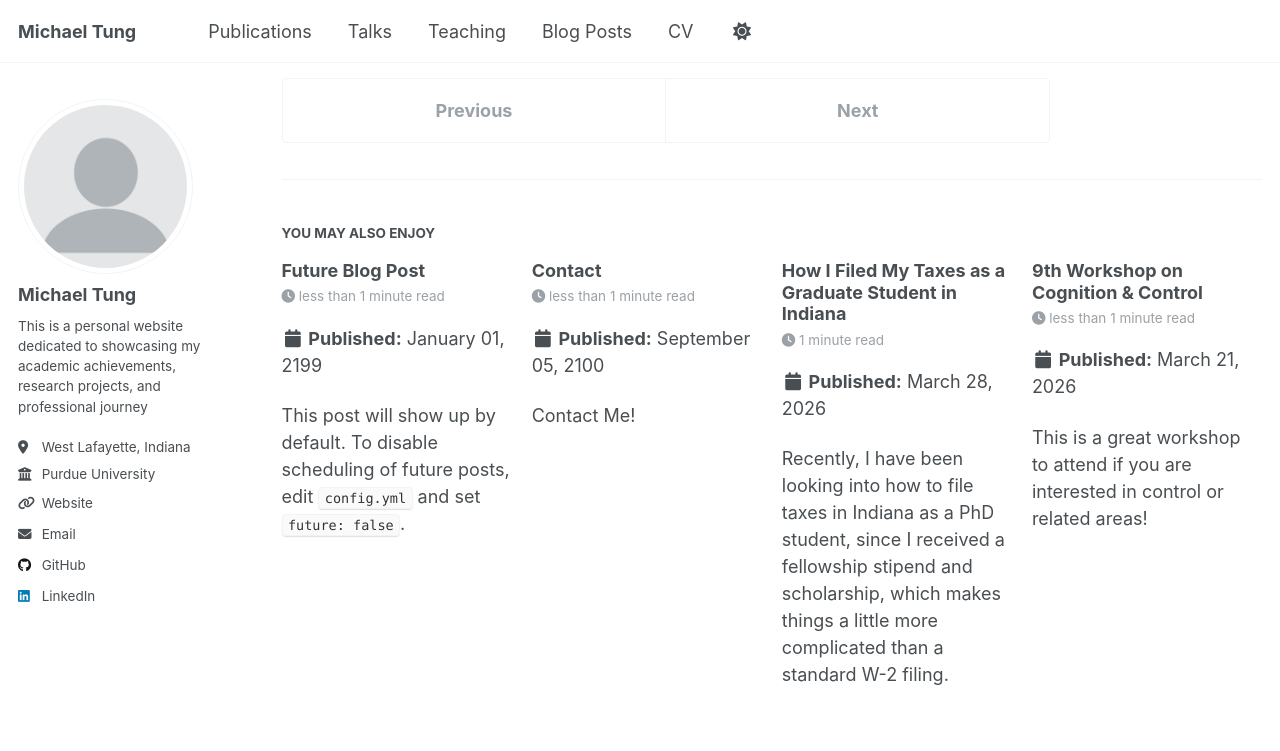
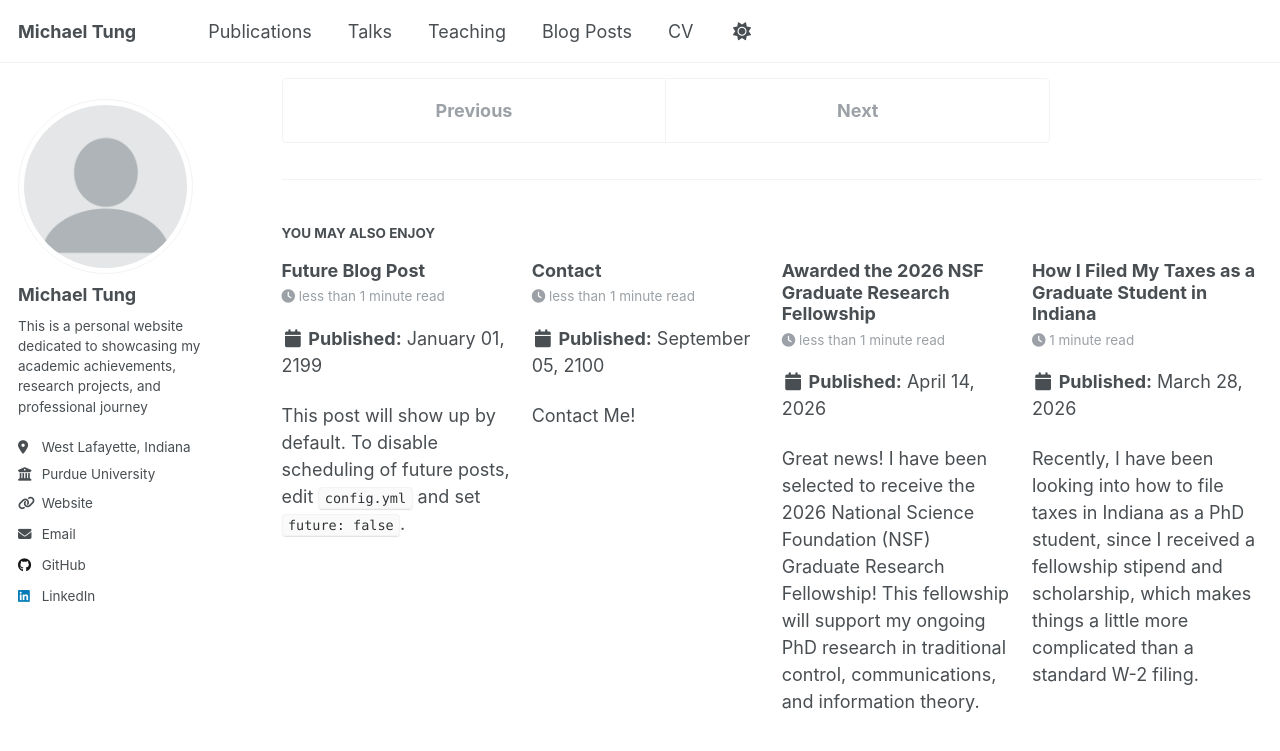
Before and after one commit to GodKnowss/GodKnowss.github.io, a Jekyll site: the page built from _posts/2025/2025-12-30-Purdue-Courseworks.md, in a window 1280 px wide and 900 px high, scrolled down 1422 px. Shown: the top 751 px of the window. Built offline with Jekyll 4.4.1, drawn with Linux system fonts in a browser that asks for light colours; a script that is not in the unit is left out; some of the changed text lies outside the part shown.

Commit message:
add NSF award and update posts

```diff
--- a/_pages/cv.md
+++ b/_pages/cv.md
@@ -24,7 +24,7 @@ Education
 
 Research Experience
 ======
-* Aug 2025 - Present: **Graduate Research Fellow** <br>
+* Aug 2025 - Present: **NSF Graduate Research Fellow & Ross Fellow** <br>
   _TSAC Laboratory, Purdue University, West Lafayette, Indiana_
 	* Wireless communication systems and Information Theory.
 	* Developing a new active feedback coding scheme for 5G/6G systems to improve SNR performance and lower encoding/decoding complexity.
@@ -72,8 +72,11 @@ Work & Project Experience
 
 Awards & Honors
 ======
+* **NSF Graduate Research Fellowship Program (GRFP)**, **_National Science Foundation_**, 2026
+	* NSF graduate fellowship supporting outstanding doctoral students in STEM fields.
+
 * **Ross Fellowship**, **_Purdue University_**, 2025
-	* A competitive, fully funded 4-year fellowship for the recruitment of outstanding PhD candidates.
+	* University fellowship guaranteeing four years of PhD funding.
 
 * **Presidential Doctoral Excellence Awards**, **_Purdue University_**, 2025
 	* A multi-year, university-wide scholarship awarded to a select cohort of top incoming PhD candidates based on academic merit and research potential.
@@ -107,7 +110,7 @@ Skills
 * **Circuit Design:** LTspice, Altium Designer
 
 ## Professional & Technical Skills
-* **Certifications:** Lean Six Sigma White Belt, [NVIDIA Fundamentals of Deep Learning](https://learn.nvidia.com/certificates?id=r4DnMiNqSjGQcMDcE41Tbg), [NVIDIA Building Transformer-Based Natural Language Processing Applications](https://learn.nvidia.com/certificates?id=ed0rTnQjQei4hu-C3OSmYw)
+* **Certifications:** [Lean Six Sigma White Belt](/files/certs/Screenshot_28-3-2026_155020_www.in.gov.jpeg), [NVIDIA Fundamentals of Deep Learning](https://learn.nvidia.com/certificates?id=r4DnMiNqSjGQcMDcE41Tbg), [NVIDIA Building Transformer-Based Natural Language Processing Applications](https://learn.nvidia.com/certificates?id=ed0rTnQjQei4hu-C3OSmYw)
 * **Documentation:** Technical Writing, Microsoft Office, Latex
 * **Communication:** Professional Presentation, Cross-functional Collaboration, Public Speaking
 
--- /dev/null
+++ b/_posts/2026/2026-04-14-nsf-grfp-award.md
@@ -0,0 +1,22 @@
+---
+title: 'Awarded the 2026 NSF Graduate Research Fellowship'
+date: 2026-04-14
+permalink: /posts/2026/04/nsf-grfp-award/
+tags:
+  - Purdue
+  - UF
+  - Personal
+---
+
+Great news! I have been selected to receive the [2026 National Science Foundation (NSF) Graduate Research Fellowship](https://www.research.gov/grfp/AwardeeList.do?method=loadAwardeeList)!
+This fellowship will support my ongoing PhD research in traditional control, communications, and information theory.
+
+I am deeply grateful to my advisor and my undergraduate mentors for their invaluable guidance, support, and letters of recommendation throughout this process.
+I also want to sincerely thank my family and friends who supported me throughout this entire process.
+
+Thanks!
+
+![Screenshot of my name listed on the official NSF GRFP awardee list](/files/images/nsf-award.png)
+*My name is on the official 2026 NSF Graduate Research Fellowship awardee list!*
+
+------
```
Also changed, not shown: _pages/about.md (+2 -0 lines), _posts/2025/2025-12-30-Purdue-Courseworks.md (+2 -2 lines), 1 other file.
